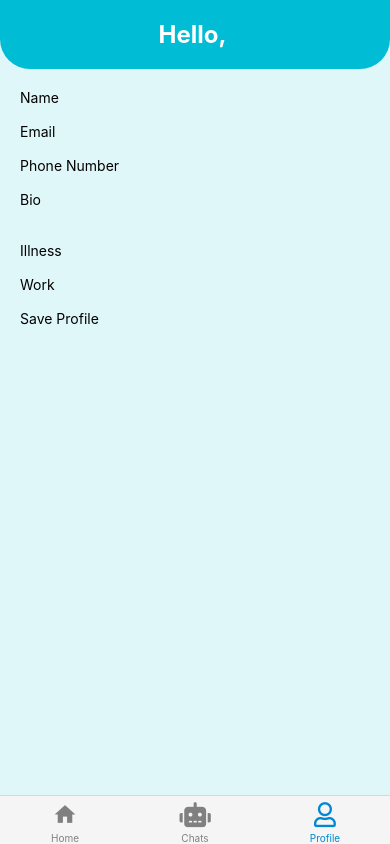
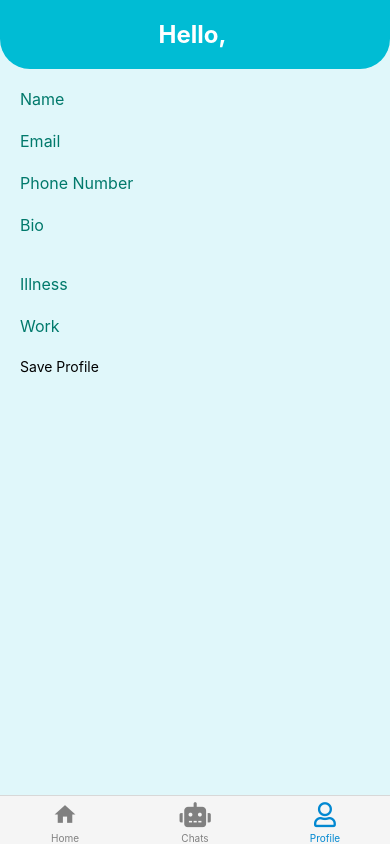
Before and after one commit to hadi-karnib/VerbalBotic-front, a React Native app in the folder verbalbotic/: screen /Profile in a window 390 px wide. Built offline with nearby package versions, Linux system fonts and the light colour scheme.

Commit message:
added label style

```diff
--- a/verbalbotic/screens/Profile.js
+++ b/verbalbotic/screens/Profile.js
@@ -134,6 +134,12 @@ const styles = StyleSheet.create({
   inputContainer: {
     padding: 20,
   },
+
+  label: {
+    fontSize: 16,
+    color: "#00796B",
+    marginBottom: 5,
+  },
 });
 
 export default Profile;
```
